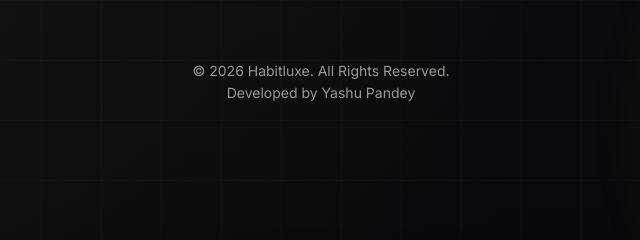
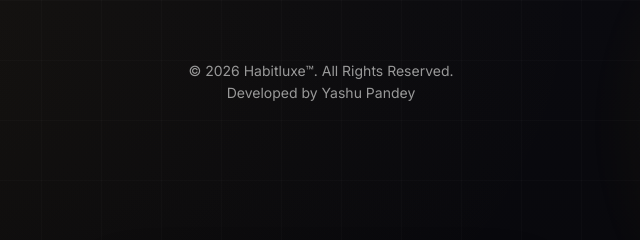
Before and after one commit to yashupandey29/habitluxe, a website: page public/index.html in a window 1280 px wide. Shown: the top 240 px of the page, 319-959 px from the left. Drawn offline with nearby package versions, Linux system fonts and the light colour scheme.

Commit message:
Updated copyright footer

```diff
--- a/public/index.html
+++ b/public/index.html
@@ -13,7 +13,7 @@
     <link rel="stylesheet" href="css/style.css">
 </head>
 <footer class="copyright">
-    © 2026 Habitluxe. All Rights Reserved.
+    © 2026 Habitluxe™. All Rights Reserved.
     <br>
     Developed by Yashu Pandey
 </footer>
```
